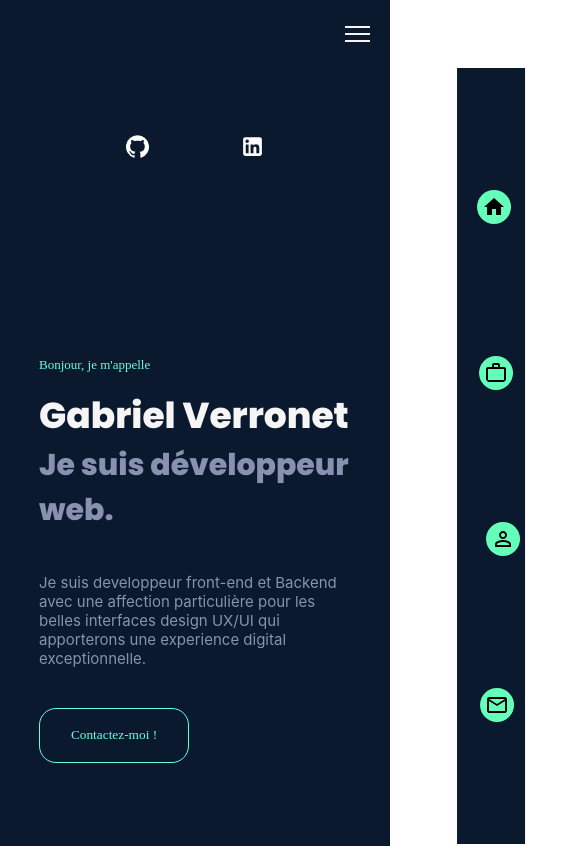
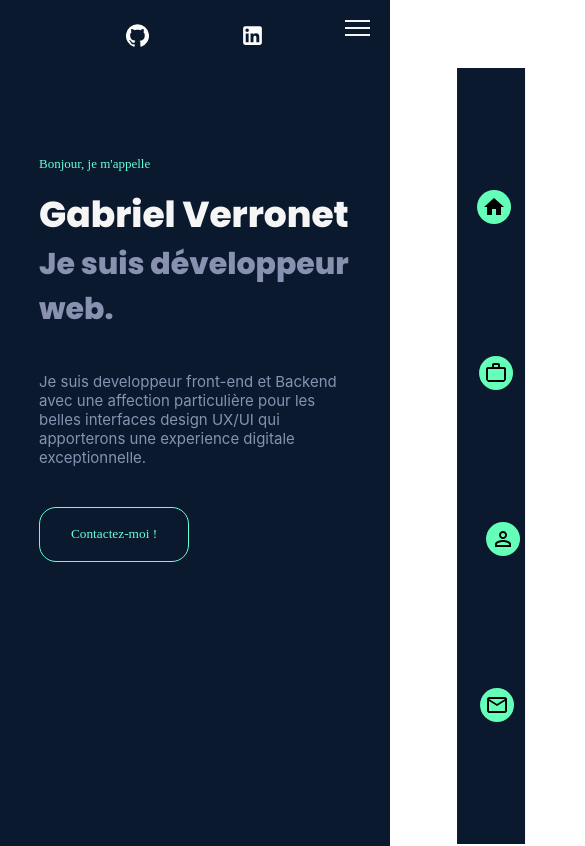
Before and after one commit to gabrielver/Portfolio, a React (Create React App) app in the folder portfolio/: page / in a window 390 px wide. Shown: the top 846 px of the page, 585 px wide, since content can reach past the window. Built offline with nearby package versions, Linux system fonts and the light colour scheme; a web font is replaced by a local one.

Commit message:
icon change

```diff
--- a/portfolio/src/About/About.css
+++ b/portfolio/src/About/About.css
@@ -108,3 +108,8 @@
     margin-top: 20px;
   }
 }
+@media screen and (max-width: 390px) {
+  .about {
+    padding-top: 100px;
+  }
+}
--- a/portfolio/src/Contact/Contact.css
+++ b/portfolio/src/Contact/Contact.css
@@ -114,3 +114,9 @@ form > button {
     padding: 40px 30px;
   }
 }
+@media screen and (max-width: 390px) {
+  .contact {
+    padding-top: 100px;
+    height: fit-content;
+  }
+}
--- a/portfolio/src/Header/Header.css
+++ b/portfolio/src/Header/Header.css
@@ -2,7 +2,7 @@
   display: flex;
   justify-content: space-around;
   align-items: center;
-  min-height: 8vh;
+  padding-top: 15px;
   background-color: #0b192e;
 }
 
@@ -43,6 +43,7 @@
 .nav {
   position: fixed;
   right: 15px;
+  top: 15px;
   display: block;
   cursor: pointer;
 }
@@ -66,13 +67,64 @@
   transform: rotate(45deg) translate(-5px, -5px);
 }
 @media screen and (max-width: 820px) {
-  .header {
-    justify-content: flex-end;
-    margin-right: 5%;
+  /* .header__nav {
+    position: fixed;
+    right: 0px;
+    height: 92vh;
+    width: 8vh;
+    top: 8vh;
+    background-color: #0b192e;
+    flex-direction: column;
+    justify-content: space-evenly;
+    align-items: flex-end;
+    border: none;
+    /transform: translateX(200%);
+    transition: transform 0.5s ease-in;
+  }
+   .active {
+    transform: translateX(0%);
+  }  */
+
+  /* .burger {
+    position: fixed;
+    right: 15px;
+    top: 15px;
+    display: block;
+    cursor: pointer;
+  }
+  .change {
+    position: fixed;
+    right: 15px;
+    top: 15px;
+    display: block;
+    cursor: pointer;
+  }
+  .change > .line1 {
+    transform: rotate(-45deg) translate(-5px, 5px);
+  }
+  .change > .line2 {
+    opacity: 0;
+  }
+  .change > .line3 {
+    transform: rotate(45deg) translate(-5px, -5px);
+  }*/
+  .navbar {
+    position: fixed;
+    right: 0px;
+    height: 92vh;
+    width: 8vh;
+    top: 8vh;
+    background-color: #0b192e;
+    flex-direction: column;
+    justify-content: space-evenly;
+    align-items: flex-end;
+    border: none;
+    transform: translateX(200%);
+    transition: transform 0.5s ease-in;
   }
   .header__nav {
     position: fixed;
-    right: 0;
+    right: 0px;
     height: 92vh;
     width: 8vh;
     top: 8vh;
@@ -86,10 +138,26 @@
   }
   .active {
     transform: translateX(0%);
+    position: fixed;
+    top: 0;
   }
-
   .burger {
     position: fixed;
+    right: 15px;
+    top: 15px;
+    display: block;
+    cursor: pointer;
+  }
+  .nav {
+    position: fixed;
+    right: 15px;
+    top: 15px;
+    display: block;
+    cursor: pointer;
+  }
+  .change {
+    position: fixed;
+    top: 15px;
     right: 15px;
     display: block;
     cursor: pointer;
--- a/portfolio/src/Info/Info.css
+++ b/portfolio/src/Info/Info.css
@@ -123,3 +123,17 @@ button > a {
     width: 100%;
   }
 }
+@media screen and (max-width: 390px) {
+  .info {
+    justify-content: center;
+  }
+  .info__sidebar {
+    align-items: flex-start;
+  }
+  .info__bio {
+    justify-content: flex-start;
+  }
+  a > .MuiSvgIcon-root {
+    margin-top: 0px;
+  }
+}
--- a/portfolio/src/Info/Info.js
+++ b/portfolio/src/Info/Info.js
@@ -37,7 +37,7 @@ function Info() {
           <p>
             Je suis developpeur front-end et Backend avec une affection
             particulière pour les belles interfaces design UX/UI qui apporterons
-            une experience digital exceptionnelle.
+            une experience digitale exceptionnelle.
           </p>
         </div>
 
--- a/portfolio/src/Work/Work.css
+++ b/portfolio/src/Work/Work.css
@@ -17,7 +17,7 @@
   position: relative;
   margin-bottom: 100px;
   margin-left: 20%;
-  transform: translateX(200%);
+  transform: translateX(130%);
   transition: transform 0.7s ease-in-out;
 }
 .showCard {
@@ -27,7 +27,7 @@
   position: relative;
   margin-bottom: 100px;
   margin-right: 20%;
-  transform: translateX(-200%);
+  transform: translateX(-130%);
   transition: transform 1.4s ease-in-out;
 }
 .showCard2 {
@@ -37,7 +37,7 @@
   position: relative;
   margin-bottom: 100px;
   margin-left: 20%;
-  transform: translateX(200%);
+  transform: translateX(130%);
   transition: transform 2.1s ease-in-out;
 }
 .showCard {
--- a/portfolio/src/Work/Work.js
+++ b/portfolio/src/Work/Work.js
@@ -14,7 +14,7 @@ import { ReactComponent as MySQL } from "../images/mysql-official.svg";
 function Work() {
   const [showCard, setshowCard] = useState("false");
   const changeCard = () => {
-    if (window.scrollY >= 650) {
+    if (window.scrollY >= 250) {
       setshowCard(true);
     } else {
       setshowCard(false);
@@ -97,7 +97,7 @@ function Work() {
           </div>
         </div>
       </div>
-      <div className={`work__card3 ${showCard ? "showCard" : ""} `}>
+      {/* <div className={`work__card3 ${showCard ? "showCard" : ""} `}>
         <div className="work__number1">03</div>
         <img src={p4} alt=" p4" />
         <div className="work__button1">
@@ -107,7 +107,11 @@ function Work() {
             </a>
           </button>
           <button>
-            <a href="" target="_blank" rel="noopener noreferrer">
+            <a
+              href="https://github.com/gabrielver/P7_vue"
+              target="_blank"
+              rel="noopener noreferrer"
+            >
               Github
             </a>
           </button>
@@ -127,7 +131,7 @@ function Work() {
             <CSS className="icon" />
           </div>
         </div>
-      </div>
+      </div> */}
     </div>
   );
 }
--- a/portfolio/src/index.css
+++ b/portfolio/src/index.css
@@ -17,6 +17,3 @@ code {
   font-family: source-code-pro, Menlo, Monaco, Consolas, "Courier New",
     monospace;
 }
-::-webkit-scrollbar {
-  display: none;
-}
```
Also changed, not shown: portfolio/firebase.json (added), 2 other files (tests, documents, lock files or other folders).
